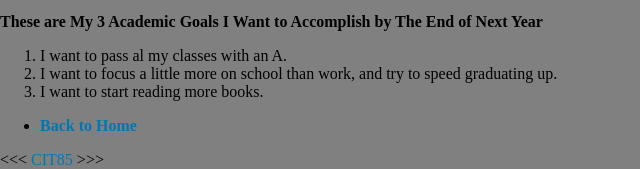
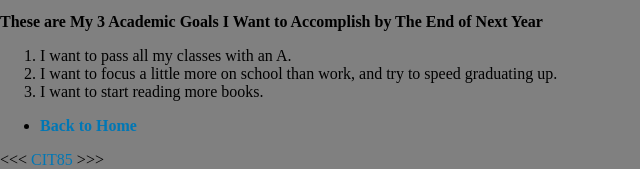
Before and after one commit to CIT85/marcosg-pub, a plain HTML site: page w2/goals.html in a window 1280 px wide. Shown: the part 708-877 px from the top of the page, 0-640 px from the left. Drawn offline with Linux system fonts and the light colour scheme.

Commit message:
step 3 complete

```diff
--- a/w2/goals.html
+++ b/w2/goals.html
@@ -32,7 +32,7 @@
         </ol>
         <p> <strong>These are My 3 Academic Goals I Want to Accomplish by The End of Next Year</strong> </p>
         <ol>
-            <li>I want to pass al my classes with an A.</li>
+            <li>I want to pass all my classes with an A.</li>
             <li>I want to focus a little more on school than work, and try to speed graduating up.  </li>
             <li>I want to start reading more books. </li>
         </ol>
```
